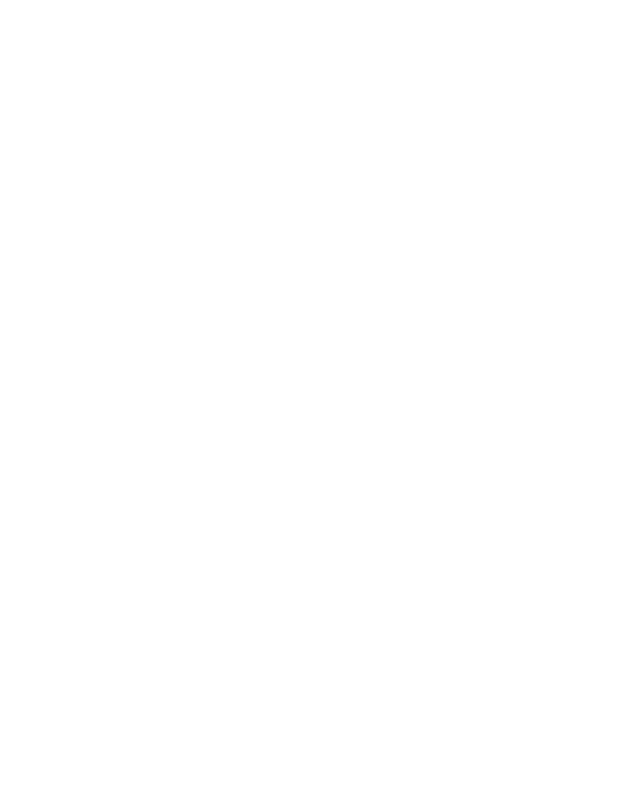
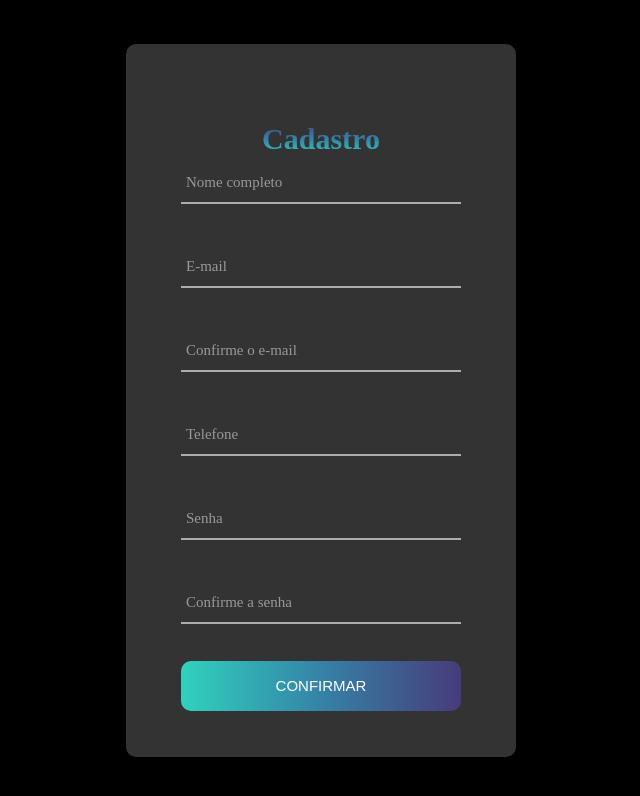
Before and after one commit to Carlosajunior/OL6-Frontend, a React (Vite) app: page /signup in a window 1280 px wide. Before the commit this address had no page. Shown: the top 796 px of the page, without its empty margins (319-959 px from the left). Built offline with nearby package versions, Linux system fonts and the light colour scheme.

Commit message:
feat: página de cadastro

```diff
--- a/src/pages/Login/login-form.tsx
+++ b/src/pages/Login/login-form.tsx
@@ -1,5 +1,5 @@
 import { Link } from "react-router-dom";
-import "../../styles/login-styles.css";
+import "./login-form-styles.css";
 import { LayoutComponents } from "../../components/LayoutComponents/layout-components";
 import { InputComponent } from "../../components/InputComponents/input-components";
 import { ButtonComponents } from "../../components/ButtonComponents/button-components";
--- a/src/pages/Signup/signup-form.tsx
+++ b/src/pages/Signup/signup-form.tsx
@@ -1,5 +1,45 @@
+import { ButtonComponents } from "../../components/ButtonComponents/button-components";
+import { InputComponent } from "../../components/InputComponents/input-components";
 import { LayoutComponents } from "../../components/LayoutComponents/layout-components";
 
 export function SignUpForm() {
-  return <LayoutComponents></LayoutComponents>;
+  return (
+    <LayoutComponents>
+      <form className="login-form">
+        <h1 className="login-form-title">Cadastro</h1>
+
+        <InputComponent
+          inputName="name"
+          inputType="text"
+          inputPlaceholder="Nome completo"
+        />
+        <InputComponent
+          inputName="email"
+          inputType="text"
+          inputPlaceholder="E-mail"
+        />
+        <InputComponent
+          inputName="email-confirmation"
+          inputType="text"
+          inputPlaceholder="Confirme o e-mail"
+        />
+        <InputComponent
+          inputName="phone"
+          inputType="text"
+          inputPlaceholder="Telefone"
+        />
+        <InputComponent
+          inputName="password"
+          inputType="password"
+          inputPlaceholder="Senha"
+        />
+        <InputComponent
+          inputName="password-confirmation"
+          inputType="password"
+          inputPlaceholder="Confirme a senha"
+        />
+        <ButtonComponents buttonPlaceholder="Confirmar" />
+      </form>
+    </LayoutComponents>
+  );
 }
--- a/src/routes/router.tsx
+++ b/src/routes/router.tsx
@@ -1,11 +1,13 @@
 import { BrowserRouter as Router, Routes, Route } from "react-router-dom";
 import { LoginForm } from "../pages/Login/login-form";
+import { SignUpForm } from "../pages/Signup/signup-form";
 
 export const AppRouter = () => {
   return (
     <Router>
       <Routes>
         <Route path="/login" element={<LoginForm />}></Route>
+        <Route path="/signup" element={<SignUpForm />}></Route>
       </Routes>
     </Router>
   );
```
Also changed, not shown: src/pages/Login/login-form-styles.css (renamed from src/styles/login-styles.css).
